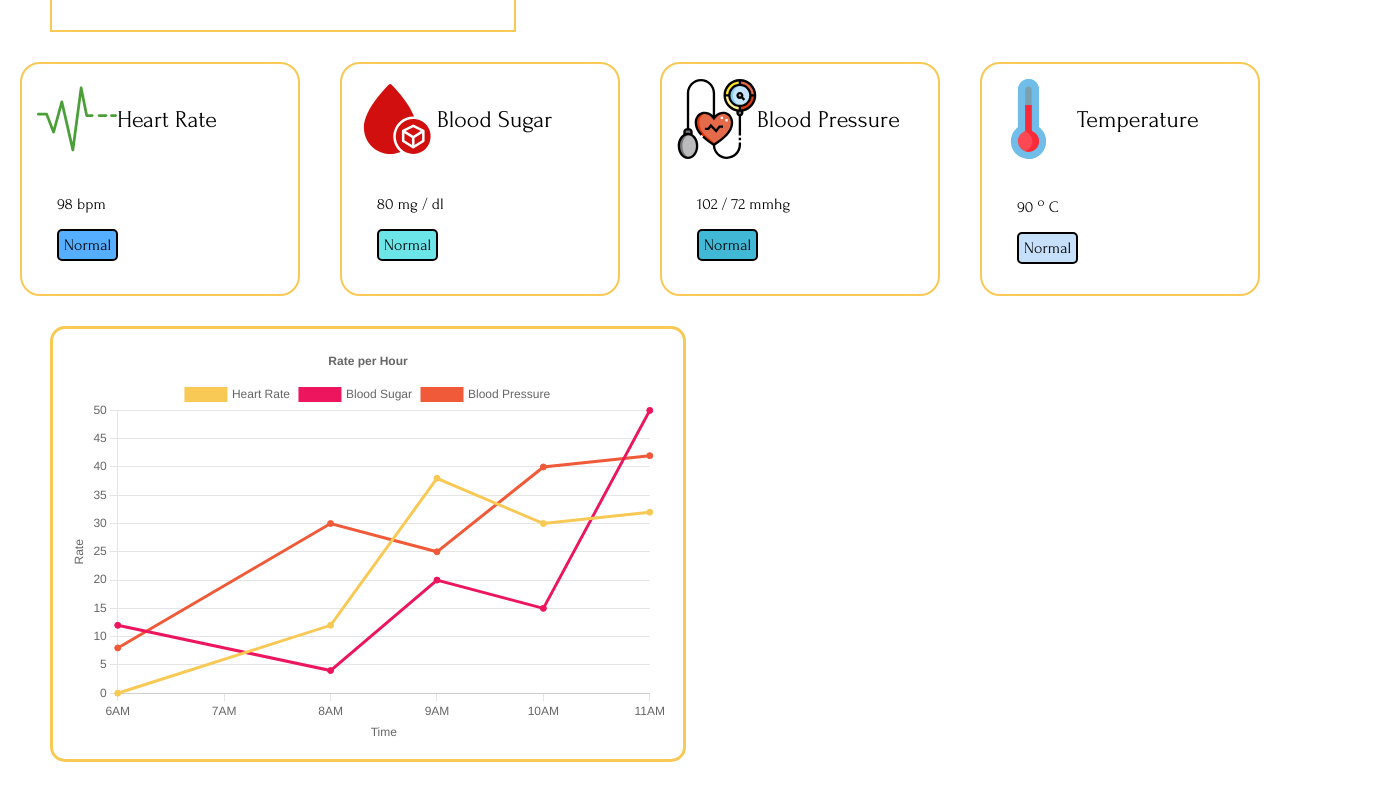
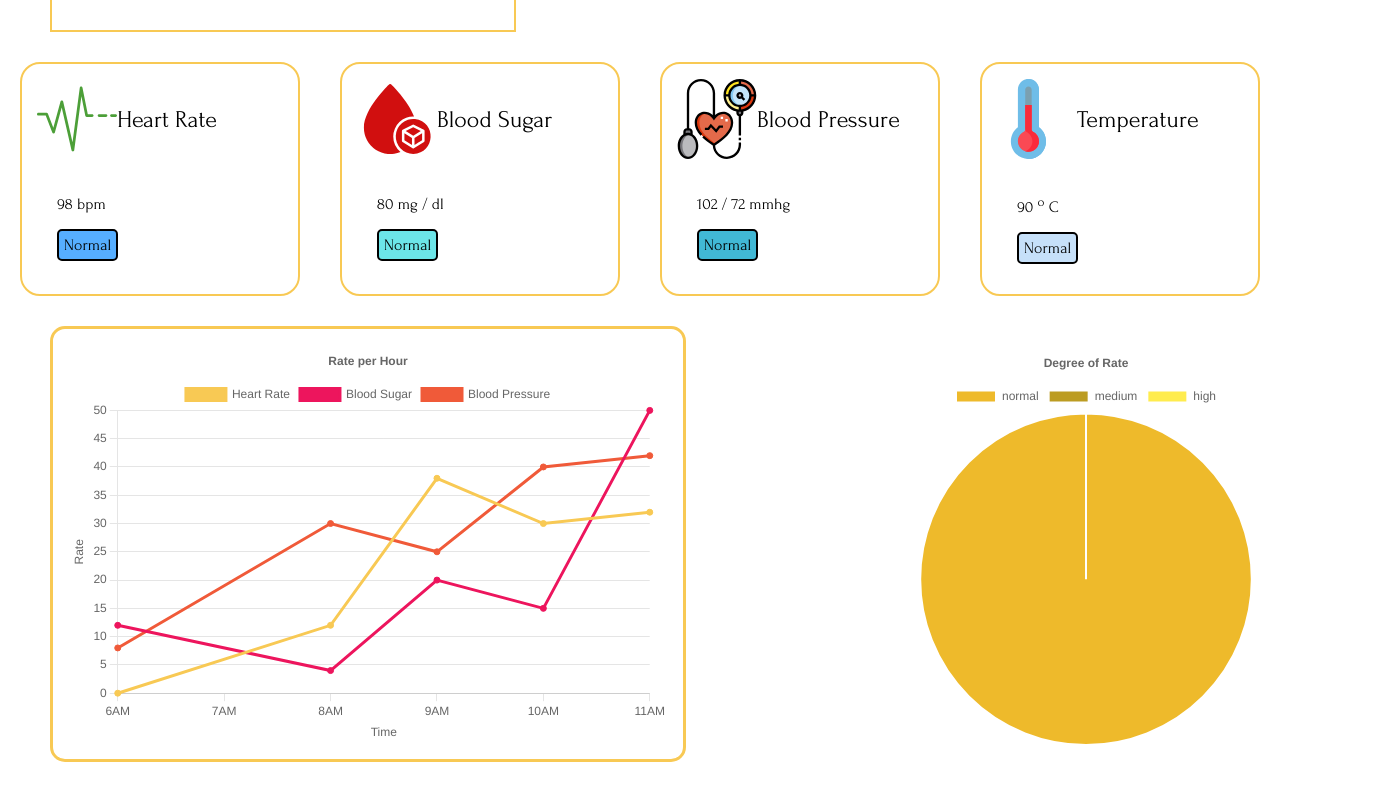
Before and after one commit to merytpeters/HealthAid, a React (Vite) app in the folder Frontend/: page /dashboard in a window 1280 px wide. Shown: the part 260-1060 px from the top of the page, 1386 px wide, since content can reach past the window. Built offline with nearby package versions, Linux system fonts and the light colour scheme; data requests are answered from the project's data file.

Commit message:
Piechart completed

```diff
--- a/Frontend/src/Components/LineChart.jsx
+++ b/Frontend/src/Components/LineChart.jsx
@@ -49,7 +49,6 @@ const LineChart =  () => {
             systolic.push({x: item.time, y: item.bloodPressure.systolic});
             diastolic.push({x: item.time, y: item.bloodPressure.diastolic});
         });
-        console.log(heartRate)
 
         setGraphData(
             {
--- a/Frontend/src/Components/PieChart.jsx
+++ b/Frontend/src/Components/PieChart.jsx
@@ -1,11 +1,15 @@
-const PieChart = (selected) => {
+import { useState, useEffect } from "react";
+import {Chart as ChartJs}  from "chart.js/auto";
+import {Pie} from "react-chartjs-2";
+
+const PieChart = (selected = "bloodSugar") => {
     const [graphData, setGraphData] = useState({
             labels: [],
-            datasets: []})
+            datasets: []
+        });
 
 
-
-        useEffect(()=> {
+    useEffect(()=> {
             const dashboardDataLoader = async () => {
                 try{
                     const res = await fetch('http://localhost:8000/graphData');
@@ -29,10 +33,47 @@ const PieChart = (selected) => {
     const filterGraphData = (fullGraphData) => {
         let high = 0, mid = 0, normal = 0;
         fullGraphData.map(item => {
+            if (item[selected] > 70)
+                high++;
+            else if(item[selected] > 50 && item[selected] < 70)
+                mid++;
+            else
+                normal++;
 
-        })
+
+        });
+        console.log(normal)
+
+        setGraphData(
+            {
+                labels: ["normal", "medium","high"],
+                datasets: [
+                    {
+                        label: "",
+                        data: [normal, mid, high],
+                        borderWidtth: 1,
+                        backgroundColor: ["#eeba2b", "#bc9c22","#ffec4e"],
+                        hoverOffset: 4
+                    }
+                ]
+            }
+        )
     }
-
-    return <div></div>
+    const options = {
+        responsive: false,
+        plugins: {
+            title: {
+                display: true,
+                text: "Degree of Rate"
+            },
+            tooltip: {
+                enabled: false
+            }
+        }
+    }
+    return (
+    <div style={{margin: "50px", marginTop: "30px"}}>
+        <Pie data={graphData} width={600} height={400} options={options}></Pie>
+    </div>)
 };
 export default PieChart;
--- a/Frontend/src/Data/fakedb.json
+++ b/Frontend/src/Data/fakedb.json
@@ -39,6 +39,16 @@
       "id": "0769",
       "description": "Watery diarrhea, Vomiting, Leg cramps, Restlessness or irritability, Dehydration",
       "date": "2024-12-29"
+    },
+    {
+      "id": "b2f9",
+      "symptoms": "malaria,fever,others",
+      "timestamp": "2025-01-08"
+    },
+    {
+      "id": "af68",
+      "symptoms": "malaria,fever,others",
+      "timestamp": "2025-01-08"
     }
   ],
   "inventory": [
@@ -48,79 +58,84 @@
   ],
   "graphData": [
     {
-      "name" : "afuah",
-      "age" : "53",
-      "weight" : "34",
-      "height" : "161",
-      "gender" : "female",
-      "bloodSugar" : 12,
-      "bloodPressure" : {
+      "name": "afuah",
+      "age": "53",
+      "weight": "34",
+      "height": "161",
+      "gender": "female",
+      "bloodSugar": 12,
+      "bloodPressure": {
         "systolic": 8,
         "diastolic": 72
       },
-      "heartRate" : 0,
-      "temp" : 60,
-      "time" : "2024-10-20T06:00:00"
+      "heartRate": 0,
+      "temp": 60,
+      "time": "2024-10-20T06:00:00",
+      "id": "9913"
     },
     {
-      "name" : "afuah",
-      "age" : "53",
-      "weight" : "34",
-      "height" : "161",
-      "gender" : "female",
-      "bloodSugar" : 4,
-      "bloodPressure" : {
+      "name": "afuah",
+      "age": "53",
+      "weight": "34",
+      "height": "161",
+      "gender": "female",
+      "bloodSugar": 4,
+      "bloodPressure": {
         "systolic": 30,
         "diastolic": 60
       },
-      "heartRate" : 12,
-      "temp" : 36,
-      "time" : "2024-10-20T08:00:00"
+      "heartRate": 12,
+      "temp": 36,
+      "time": "2024-10-20T08:00:00",
+      "id": "f977"
     },
     {
-      "name" : "afuah",
-      "age" : "53",
-      "weight" : "34",
-      "height" : "161",
-      "gender" : "female",
-      "bloodSugar" : 20,
-      "bloodPressure" : {
+      "name": "afuah",
+      "age": "53",
+      "weight": "34",
+      "height": "161",
+      "gender": "female",
+      "bloodSugar": 20,
+      "bloodPressure": {
         "systolic": 25,
         "diastolic": 90
       },
-      "heartRate" : 38,
-      "temp" : 90,
-      "time" : "2024-10-20T09:00:00"
+      "heartRate": 38,
+      "temp": 90,
+      "time": "2024-10-20T09:00:00",
+      "id": "6180"
     },
     {
-      "name" : "afuah",
-      "age" : "53",
-      "weight" : "34",
-      "height" : "161",
-      "gender" : "female",
-      "bloodSugar" : 15,
-      "bloodPressure" : {
+      "name": "afuah",
+      "age": "53",
+      "weight": "34",
+      "height": "161",
+      "gender": "female",
+      "bloodSugar": 15,
+      "bloodPressure": {
         "systolic": 40,
         "diastolic": 52
       },
-      "heartRate" : 30,
-      "temp" : 50,
-      "time" : "2024-10-20T10:00:00"
+      "heartRate": 30,
+      "temp": 50,
+      "time": "2024-10-20T10:00:00",
+      "id": "7603"
     },
     {
-      "name" : "afuah",
-      "age" : "53",
-      "weight" : "34",
-      "height" : "161",
-      "gender" : "female",
-      "bloodSugar" : 50,
-      "bloodPressure" : {
+      "name": "afuah",
+      "age": "53",
+      "weight": "34",
+      "height": "161",
+      "gender": "female",
+      "bloodSugar": 50,
+      "bloodPressure": {
         "systolic": 42,
         "diastolic": 52
       },
-      "heartRate" : 32,
-      "temp" : 50,
-      "time" : "2024-10-20T11:00:00"
+      "heartRate": 32,
+      "temp": 50,
+      "time": "2024-10-20T11:00:00",
+      "id": "5e6a"
     }
   ]
 }
--- a/Frontend/src/Pages/Dashboard.jsx
+++ b/Frontend/src/Pages/Dashboard.jsx
@@ -8,6 +8,7 @@ import BloodSugar from "../assets/blood-Sugar.svg?react";
 import BloodPressure from "../assets/blood-Pressure.svg?react";
 import Temp from "../assets/Temp.svg?react";
 import LineChart from "../Components/LineChart";
+import PieChart from "../Components/PieChart";
 import Card from '../Components/Card'
 
 
@@ -30,7 +31,25 @@ const Dashboard = () => {
             const res = await fetch('api/graphData')
             const data = await res.json()
         }
-    }, [beatValue, sugarValue,pressureValueBottom,pressureValueTop,tempValue,name,age,weight,height])
+    }, [beatValue, sugarValue,pressureValueBottom,pressureValueTop,tempValue,name,age,weight,height]);
+
+    const saveInput = () => {
+        const newInput = {
+            "name": "afuah",
+            "age": "53",
+            "weight": "34",
+            "height": "161",
+            "gender": "female",
+            "bloodSugar": 12,
+            "bloodPressure": {
+              "systolic": 8,
+              "diastolic": 72
+            },
+            "heartRate": 0,
+            "temp": 60,
+            "time": "2024-10-20T06:00:00",
+        }
+    }
 
 
     return (
@@ -122,7 +141,6 @@ const Dashboard = () => {
                     </form>
                 </Card>
             </div>
-            <LineChart />
 
         </div>
         :
@@ -182,7 +200,10 @@ const Dashboard = () => {
                     </div>
                 </Card>
             </div>
-            <LineChart />
+            <div style={{display: "flex", flexDirection: "row"}}>
+                <LineChart />
+                <PieChart />
+            </div>
 
         </div>
         }
--- a/Frontend/vite.config.js
+++ b/Frontend/vite.config.js
@@ -9,7 +9,7 @@ export default defineConfig({
     port: 3000,
     proxy: {
       '/api': {
-        target : 'http://localhost:8000/graphData',
+        target : 'http://localhost:8000/',
         changeOrigin: true,
         rewrite: ( path) => path.replace(/^\/api/, '')
       }
```
Lines whose indentation alone changed are shown as unchanged.
